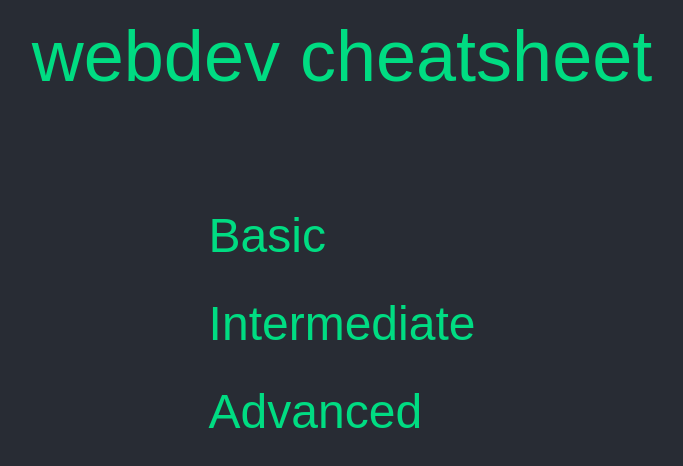
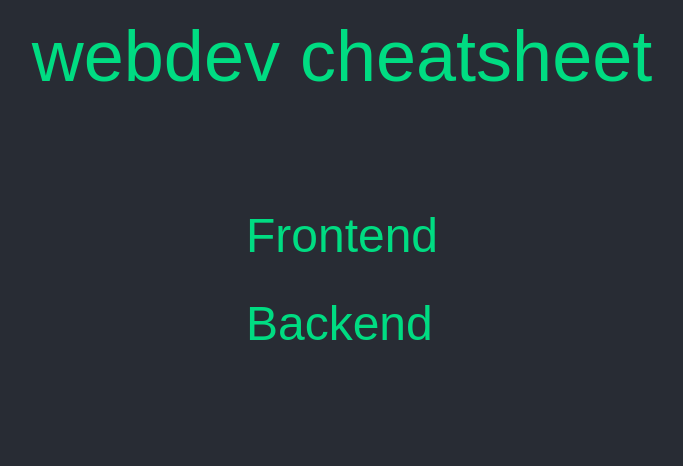
Before and after one commit to PopovDS617/webdev-cheatsheet, a Next.js app: page / in a window 1280 px wide. Shown: the top 466 px of the page, without its empty margins (298-981 px from the left). Built offline with nearby package versions, Linux system fonts and the light colour scheme; a web font is replaced by a local one.

Commit message:
Update index.tsx

```diff
--- a/src/pages/index.tsx
+++ b/src/pages/index.tsx
@@ -14,19 +14,15 @@ export default function Home() {
         <ul className="   text-2xl md:text-5xl mt-20">
           <Link href="/basic">
             <li className="mt-10 hover:scale-105 transition-all duration-3000 cursor-pointer">
-              Basic
+              Frontend
             </li>
           </Link>
           <Link href="/intermediate">
             <li className="mt-10 hover:scale-105 transition-all duration-3000 cursor-pointer">
-              Intermediate
+              Backend
             </li>
           </Link>
-          <Link href="/advanced">
-            <li className="mt-10 hover:scale-105 transition-all duration-3000 cursor-pointer">
-              Advanced
-            </li>
-          </Link>
+
         </ul>
       </div>
     </PageLayout>
```
